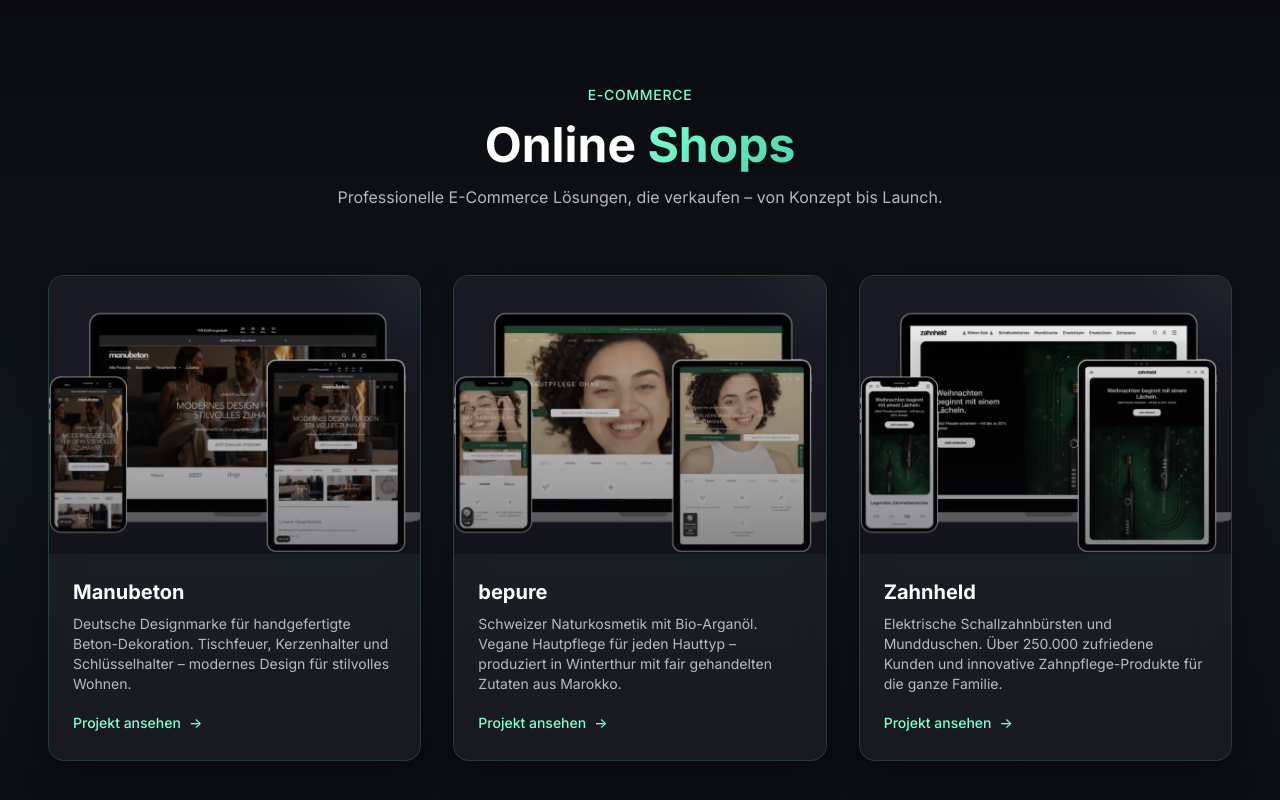
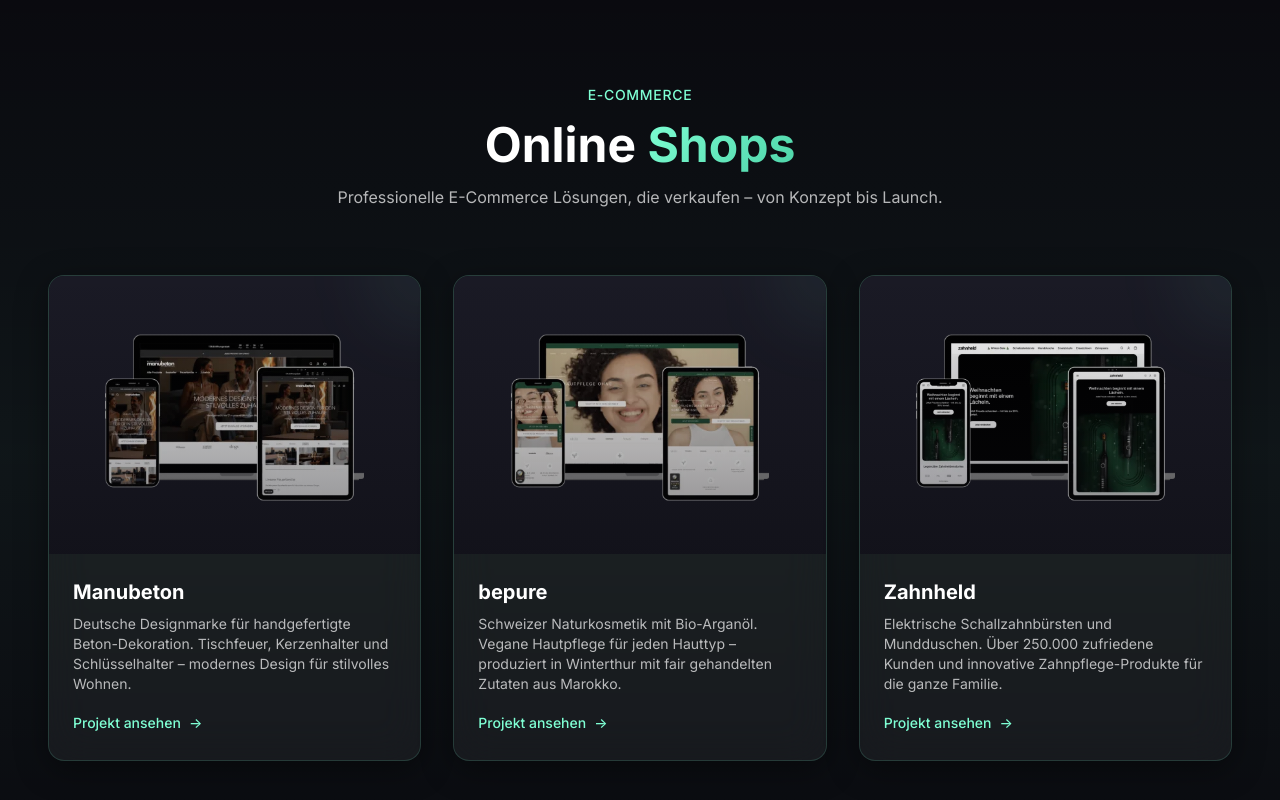
Before and after one commit to gratisCobalt/dominikhein.de, a React (Vite) app: page / in a window 1280 px wide. Shown: the part 1941-2741 px from the top of the page. Built offline with nearby package versions, Linux system fonts and the light colour scheme.

Commit message:
style: add padding around shop images

```diff
--- a/src/components/ShopShowcase.tsx
+++ b/src/components/ShopShowcase.tsx
@@ -57,15 +57,15 @@
         className={`glass relative overflow-hidden rounded-2xl transition-shadow duration-300 ${isHovered ? 'shadow-glow-md' : 'shadow-card'}`}
       >
         {/* Image area */}
-        <div className="relative aspect-[4/3] overflow-hidden bg-bg-tertiary">
+        <div className="relative aspect-[4/3] overflow-hidden bg-bg-tertiary px-5 pb-5">
           {shop.image ? (
             <motion.img
               src={shop.image}
               alt={shop.name}
               width={400}
               height={300}
-              className="h-full w-full object-cover"
-              animate={{ scale: isHovered ? 1.1 : 1 }}
+              className="h-full w-full object-contain"
+              animate={{ scale: isHovered ? 1.05 : 1 }}
               transition={{ duration: 0.4 }}
             />
           ) : (
```
